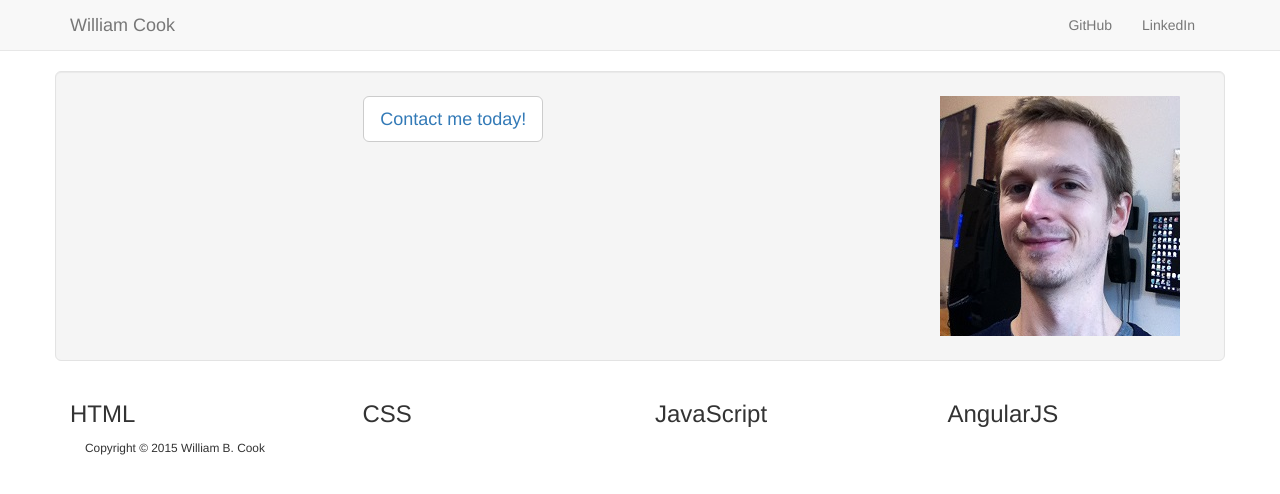
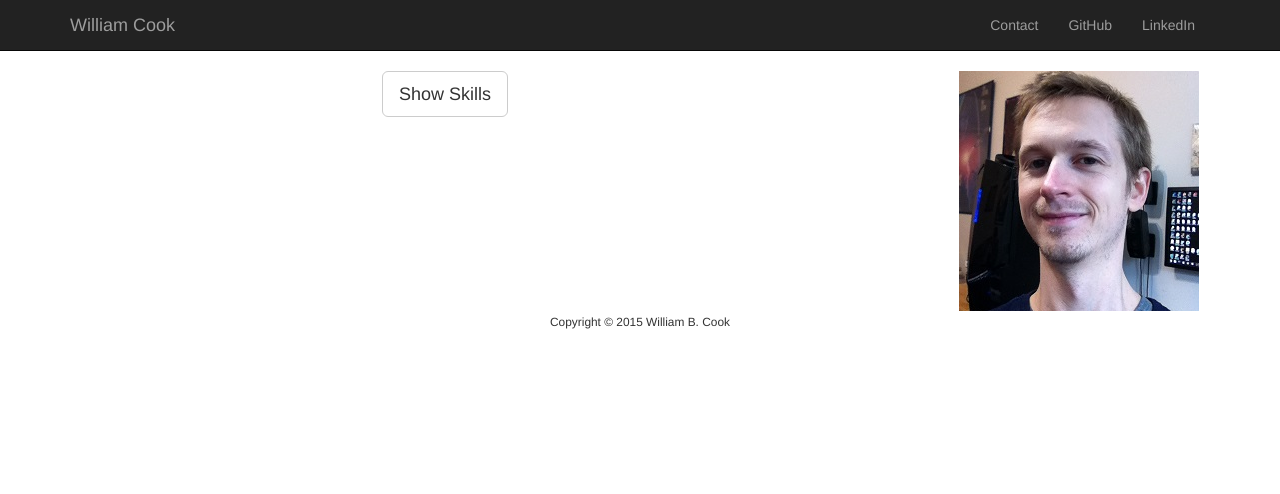
Before and after one commit to wbcook/wbcook_homepage, a plain HTML site: page index.html in a window 1280 px wide. Drawn offline with nearby package versions, Linux system fonts and the light colour scheme.

Commit message:
bootstrap

```diff
--- a/index.html
+++ b/index.html
@@ -17,7 +17,7 @@
 <body>
 
   <header>
-    <div class="navbar navbar-default navbar-static-top">
+    <div class="navbar navbar-inverse navbar-static-top">
       <div class="container">
 
         <div class="navbar-header">
@@ -30,6 +30,7 @@
         </div>
 
         <ul class="nav navbar-nav navbar-right collapse navbar-collapse text-center">
+          <li><a href="mailto:wbcook007@gmail.com" target="_blank">Contact</a></li>
           <li><a href="https://github.com/wbcook/wbcook_homepage" target="_blank">GitHub</a></li>
           <li><a href="https://www.linkedin.com/in/wbcook007" target="_blank">LinkedIn</a></li>
         </ul>
@@ -41,9 +42,9 @@
 
     <main>
 
-      <div class="row text-center well well-lg">
+      <div class="row text-center">
         <div class="col-xs-8">
-          <button type="button" class="btn btn-lg btn-default"><a href="mailto:wbcook007@gmail.com" target="_blank">Contact me today!</a></button>
+          <button type="button" class="btn btn-lg btn-default">Show Skills</button>
         </div>
 
         <div class = "col-xs-3 col-sm-offset-1 visible-lg">
@@ -56,25 +57,12 @@
 
       </div>
 
-      <div class="row">
-        <div class="col-sm-3 col-xs-6">
-          <h3>HTML</h3>
-        </div>
-        <div class="col-sm-3 col-xs-6">
-          <h3>CSS</h3>
-        </div>
-        <div class="col-sm-3 col-xs-6">
-          <h3>JavaScript</h3>
-        </div>
-        <div class="col-sm-3 col-xs-6">
-          <h3>AngularJS</h3>
-        </div>
+    </main>
+
   </div>
 
-    </main>
-
   <footer class="footer">
-      <div class="container">
+    <div class="container text-center">
       <small> Copyright &copy 2015 William B. Cook </small>
     </div>
   </footer>
@@ -83,8 +71,6 @@
   <script src="https://ajax.googleapis.com/ajax/libs/jquery/1.11.2/jquery.min.js"></script>
   <script src="js/bootstrap.min.js"></script>
 
-  </div>
-
 </body>
 
 </html>
```
Lines whose indentation alone changed are shown as unchanged.
